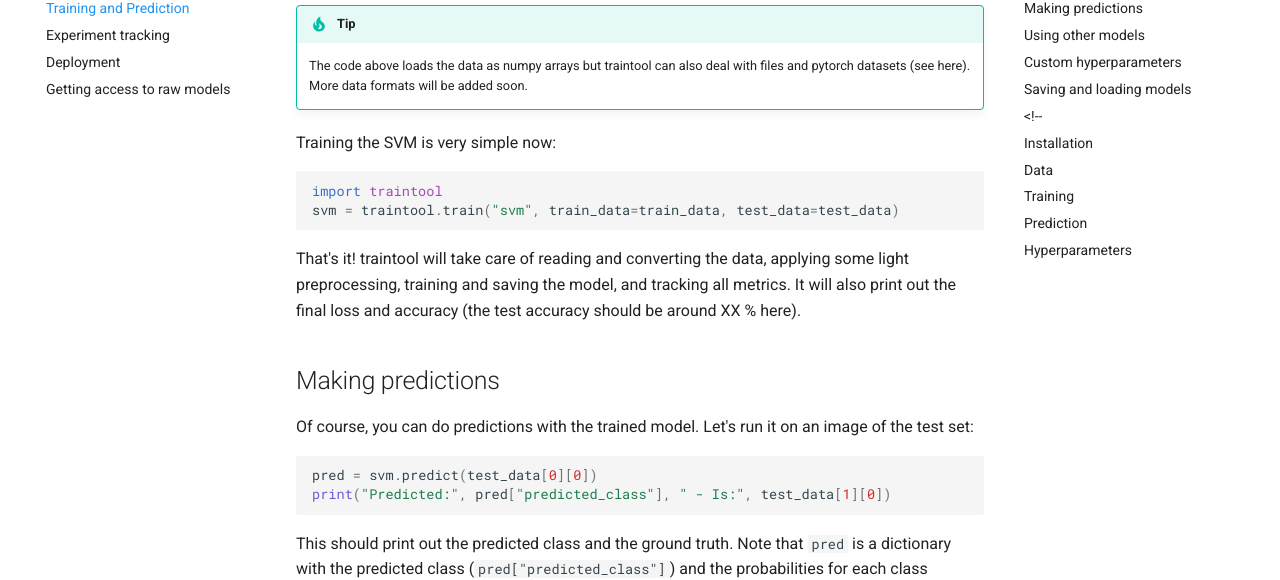
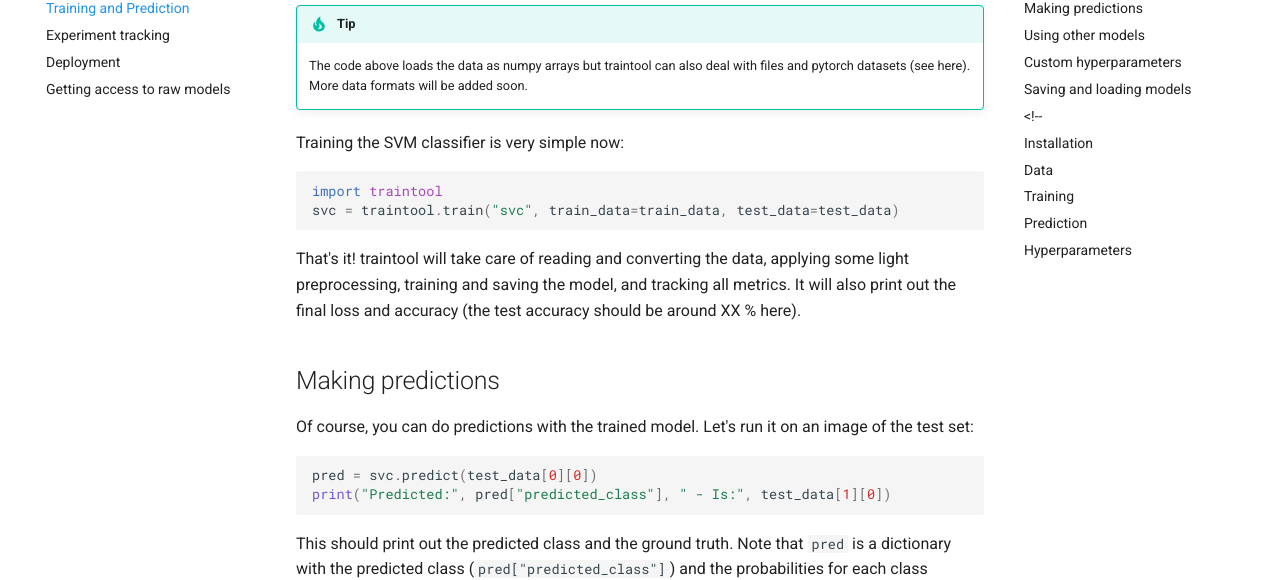
Before and after one commit to jrieke/traintool, an MkDocs documentation site: the page built from docs/tutorial/training.md, in a window 1280 px wide and 900 px high, scrolled down 337 px. Shown: the part 127-707 px from the top of the window. Built offline with MkDocs 1.6.1 and Material for MkDocs 9.7.7, drawn with Linux system fonts in a browser that asks for light colours; comment, search, counter and statistics services are not loaded; some of the changed text lies outside the part shown.

Commit message:
Rename svm to svc in docs

````diff
--- a/docs/tutorial/training.md
+++ b/docs/tutorial/training.md
@@ -17,11 +17,11 @@ test_data = [mnist.test_images(), mnist.test_labels()]
     The code above loads the data as numpy arrays but traintool can also deal with
     files and pytorch datasets (see here). More data formats will be added soon.
 
-Training the SVM is very simple now:
+Training the SVM classifier is very simple now:
 
 ```python
 import traintool
-svm = traintool.train("svm", train_data=train_data, test_data=test_data)
+svc = traintool.train("svc", train_data=train_data, test_data=test_data)
 ```
 
 That's it! traintool will take care of reading and converting the data, applying some
@@ -36,7 +36,7 @@ Of course, you can do predictions with the trained model. Let's run it on an ima
 the test set:
 
 ```python
-pred = svm.predict(test_data[0][0])
+pred = svc.predict(test_data[0][0])
 print("Predicted:", pred["predicted_class"], " - Is:", test_data[1][0])
 ```
 
@@ -158,7 +158,7 @@ Train a [Support Vector Machine](https://en.wikipedia.org/wiki/Support_vector_ma
 
 ```python
 import traintool
-svm = traintool.train("svm", train_data=train_data, test_data=test_data)
+svc = traintool.train("svc", train_data=train_data, test_data=test_data)
 ```
 
 Or train a [Residual Network](https://arxiv.org/abs/1512.03385):
@@ -177,7 +177,7 @@ makes it super easy to compare different models.
 Run an image from the test set through the model:
 
 ```python
-pred = svm.predict(test_data[0][0])
+pred = svc.predict(test_data[0][0])
 print("Predicted:", pred["predicted_class"], " - Is:", test_data[1][0])
 ```
 
````
Also changed, not shown: README.md (+3 -3 lines), docs/index.md (+3 -3 lines).
